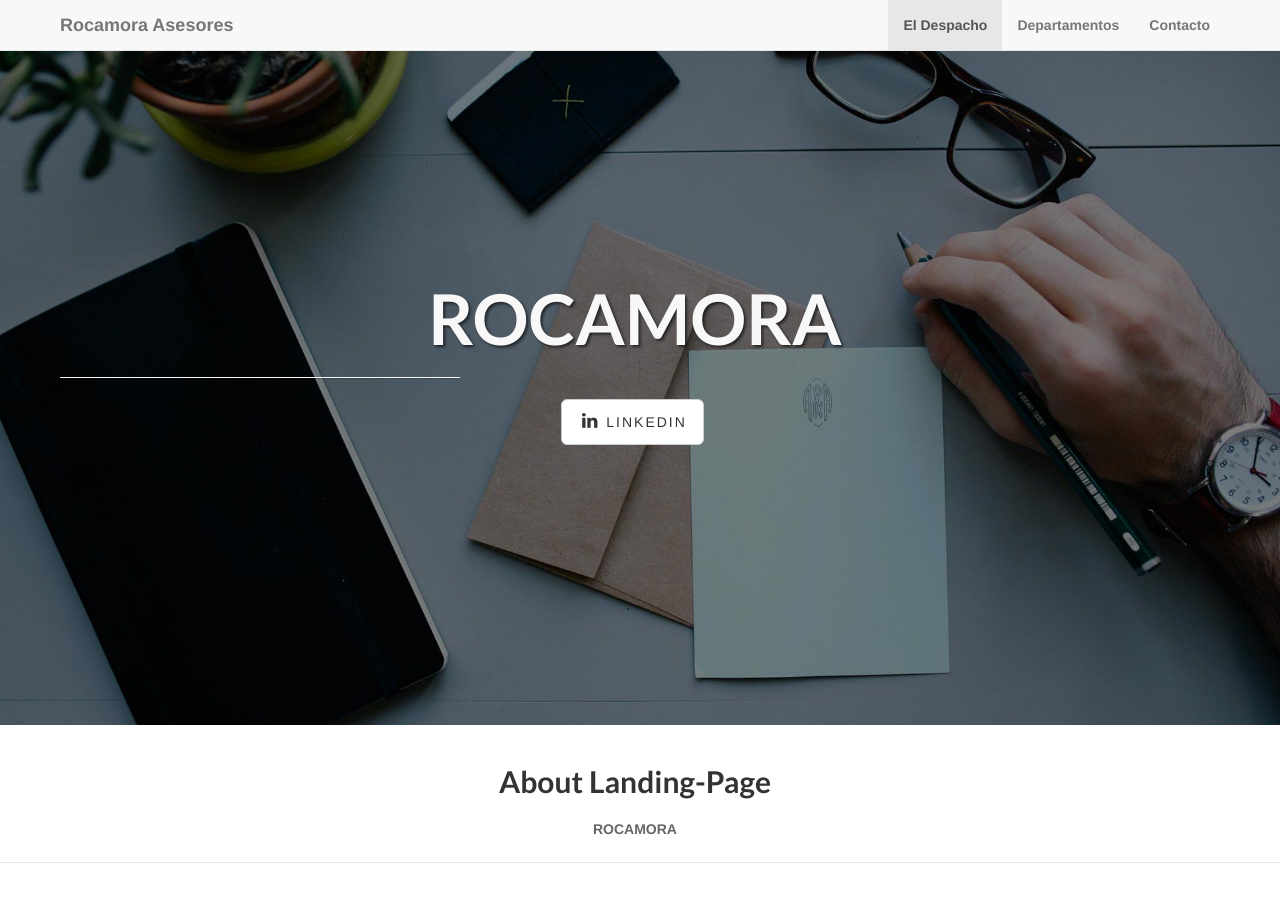
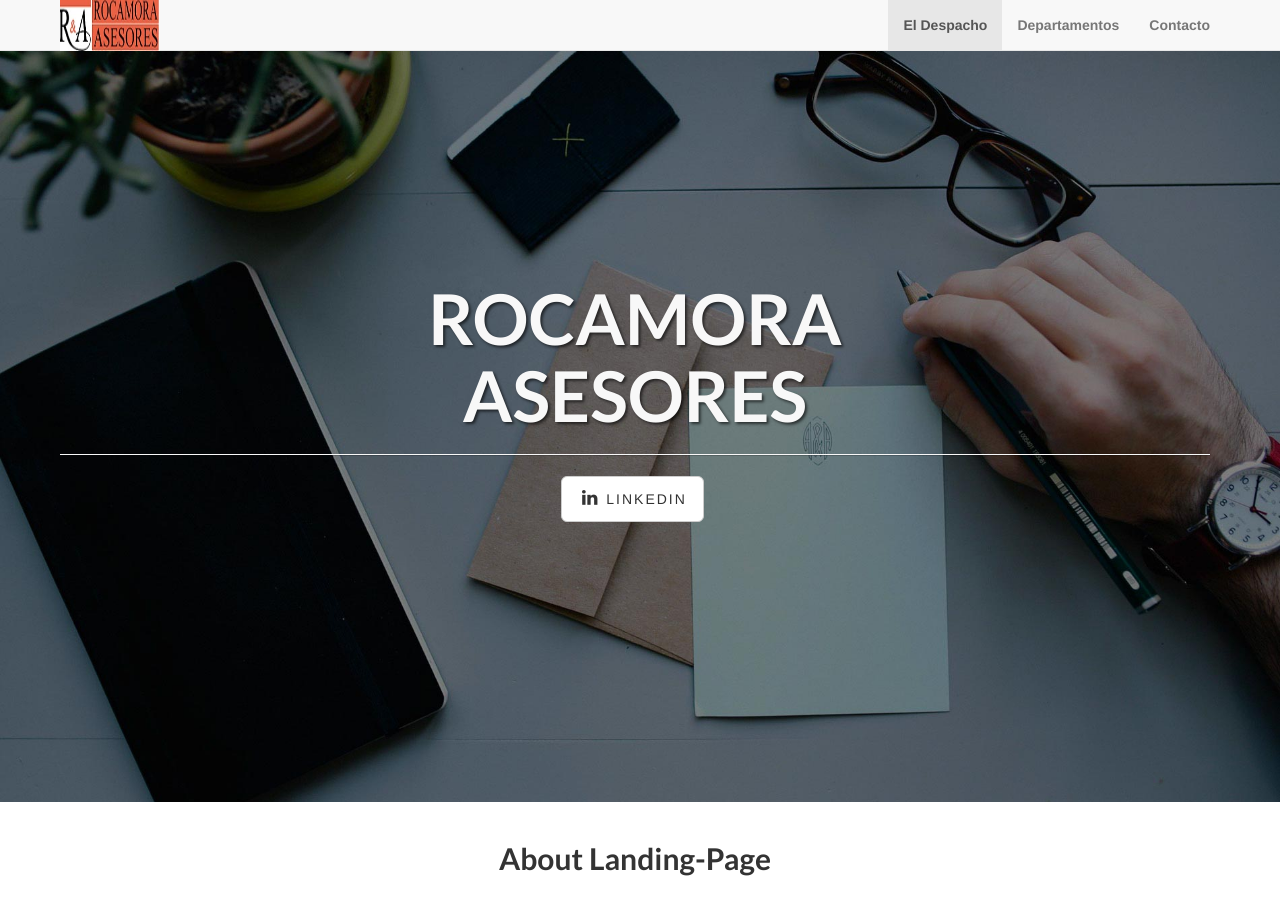
Before and after one commit to Alejandromndza/WebProject, a Jekyll site: the page built from index.html, in a window 1280 px wide and 900 px high. Built offline with Jekyll 4.4.1, drawn with Linux system fonts in a browser that asks for light colours; nearby versions of some CDN libraries; library files that are not in the unit come from our copies.

Commit message:
company logo and css

```diff
--- a/_config.yml
+++ b/_config.yml
@@ -2,11 +2,11 @@
 #      Main Configs       #
 # ----------------------- #
 
-url: http://yoursite.com
+url: https://rocamoraasesores.es
 title: Rocamora Asesores
 email: your-email@domain.com
 author: Your Name
-description: ROCAMORA ASESORES
+description: ROCAMORA ASESORES WEBSITE
 
 copyright: 'Copyright &copy; 2018 ROCAMORA. All Rights Reserved.'
 
--- a/_includes/header.html
+++ b/_includes/header.html
@@ -9,7 +9,8 @@
                 <span class="icon-bar"></span>
                 <span class="icon-bar"></span>
             </button>
-            <a class="navbar-brand page-scroll" href="#home">{{ site.title }}</a>
+            <a class="navbar-brand page-scroll" href="#home"><img src="img/logo.jpg" alt="rocamoralogo" class="logoimg"></a>
+
         </div>
         <!-- Collect the nav links, forms, and other content for toggling -->
         <div class="collapse navbar-collapse" id="bs-example-navbar-collapse-1">
--- a/css/landing-page.css
+++ b/css/landing-page.css
@@ -48,7 +48,7 @@ h6 {
 }
 
 .intro-divider {
-    width: 400px;
+    /*width: 400px;*/
     border-top: 1px solid #f8f8f8;
     border-bottom: 1px solid rgba(0,0,0,0.2);
 }
@@ -164,3 +164,10 @@ footer {
 p.copyright {
     margin: 15px 0 0;
 }
+
+.logoimg  {
+  width: 100px;
+  height: 53px;
+  position: relative;
+  bottom: 17px;
+}
```
Also changed, not shown: other parts of _includes/header.html (+2 -1 lines), img/logo.jpg (added), 2 other files.
